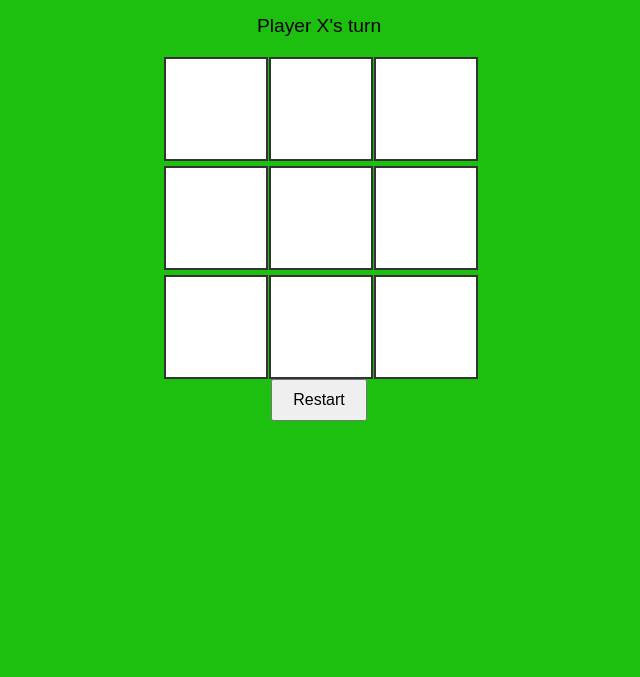
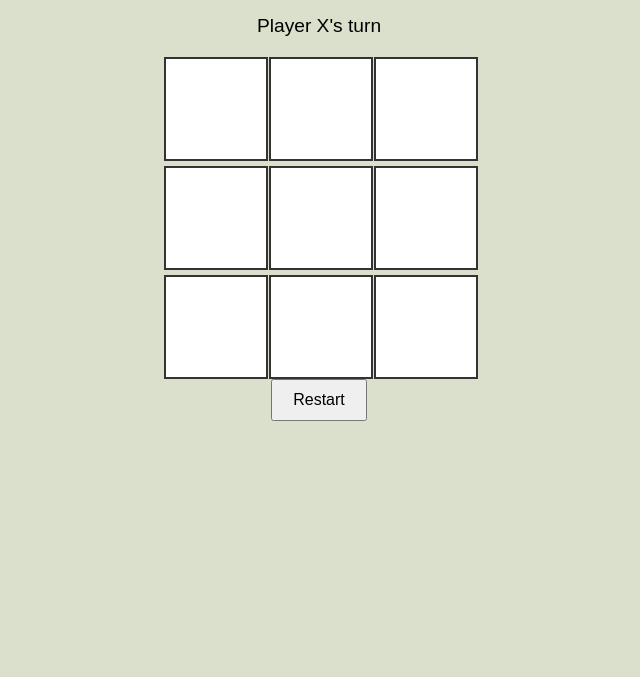
Before and after one commit to lokzii3/Mysecondrepo, a plain HTML site: page index.html in a window 1280 px wide. Shown: the part 123-800 px from the top of the page, without its empty margins (321-961 px from the left). Drawn offline with Linux system fonts and the light colour scheme.

Commit message:
Changed application

```diff
--- a/index.html
+++ b/index.html
@@ -10,7 +10,7 @@
       flex-direction: column;
       align-items: center;
       margin-top: 50px;
-      background-color: #1ec00f;
+      background-color: #dae0cb;
     }
 
     h1 {
```
